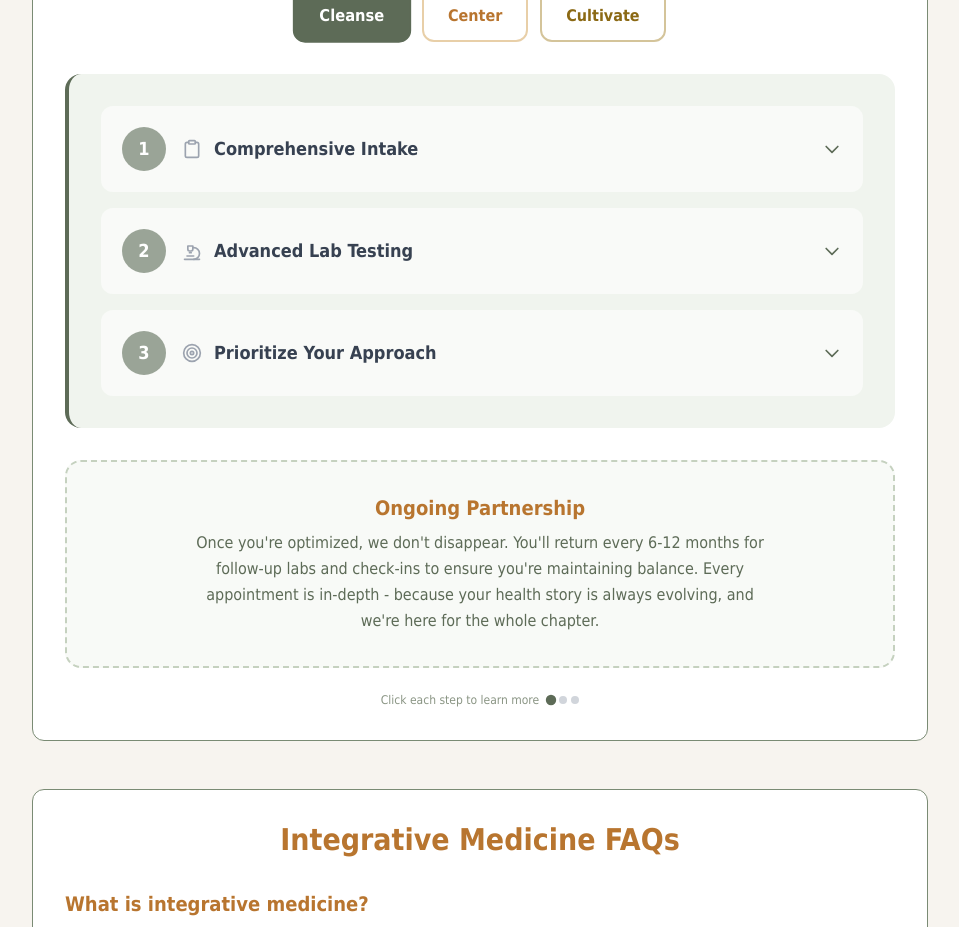
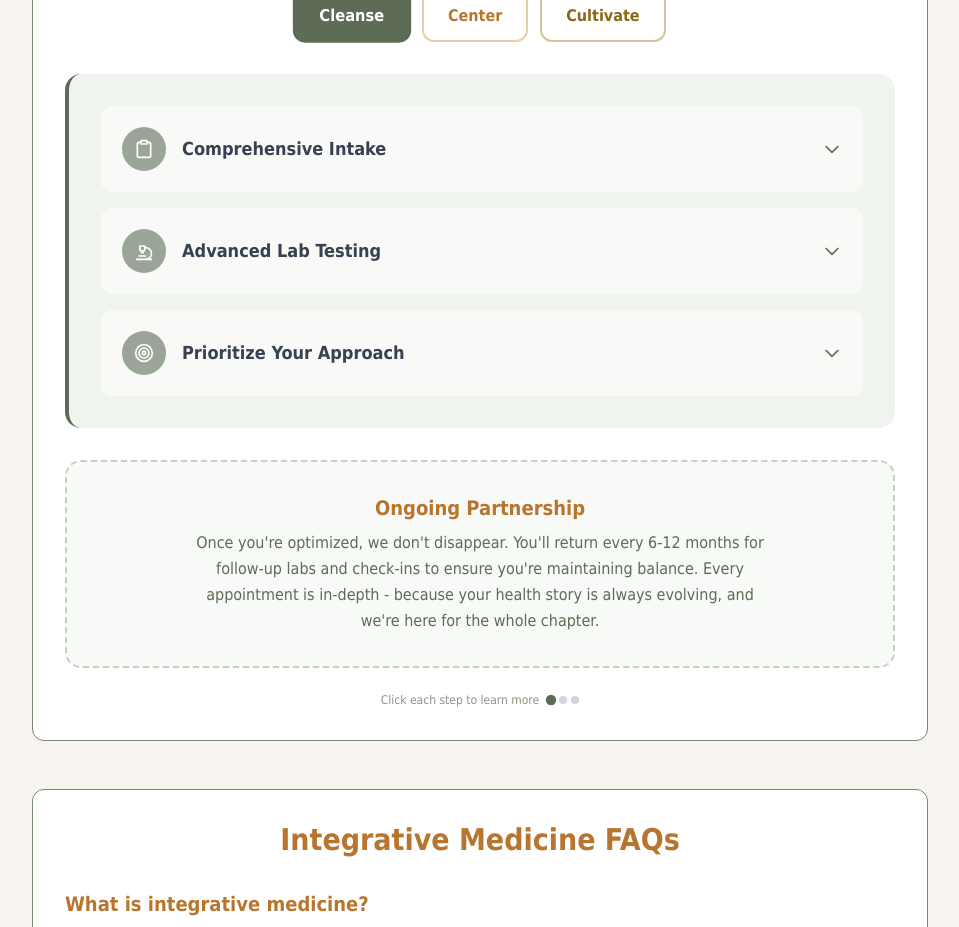
Before and after one commit to allyynorton/pulse-clinic, a Next.js app: page /About in a window 1280 px wide. Shown: the part 2680-3607 px from the top of the page, without its empty margins (160-1119 px from the left). Built offline with nearby package versions, Linux system fonts and the light colour scheme; no server answers.

Commit message:
Move icons into circles, remove step numbers

```diff
--- a/src/components/TreatmentJourney.tsx
+++ b/src/components/TreatmentJourney.tsx
@@ -264,27 +264,24 @@ export default function TreatmentJourney() {
                   }}
                 >
                   <div className="flex items-center gap-4">
-                    {/* Step Number Circle */}
+                    {/* Step Icon Circle */}
                     <div
-                      className="flex-shrink-0 rounded-full flex items-center justify-center text-white font-bold transition-all duration-300"
+                      className="flex-shrink-0 rounded-full flex items-center justify-center transition-all duration-300"
                       style={{
                         width: "44px",
                         height: "44px",
-                        fontSize: "18px",
-                        lineHeight: "1",
                         backgroundColor: isActive
                           ? phase.iconBg
                           : `${phase.iconBg}99`,
                         transform: isActive ? "scale(1.1)" : "scale(1)",
                       }}
                     >
-                      {step.number}
+                      <StepIcon name={step.icon} color="#ffffff" />
                     </div>
 
                     {/* Step Content */}
                     <div className="flex-1 min-w-0">
                       <div className="flex items-center gap-3">
-                        <span className="flex-shrink-0"><StepIcon name={step.icon} color={isActive ? phase.iconBg : "#9ca3af"} /></span>
                         <h4
                           className="text-lg font-semibold transition-colors duration-300"
                           style={{ color: isActive ? phase.iconBg : "#374151" }}
```
